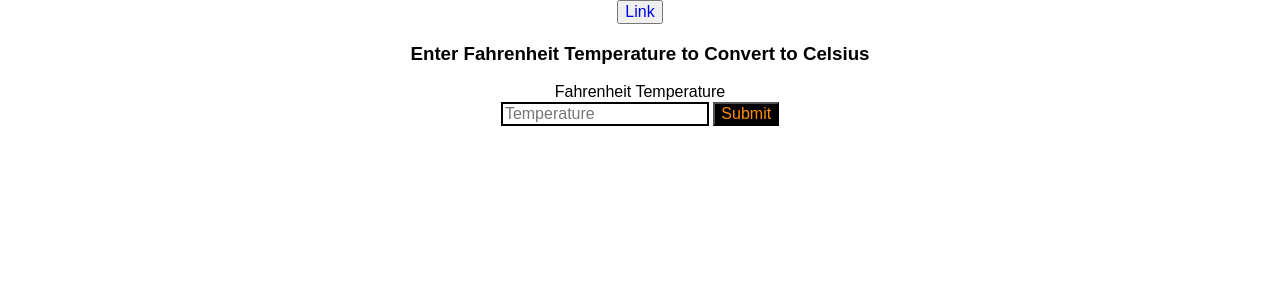
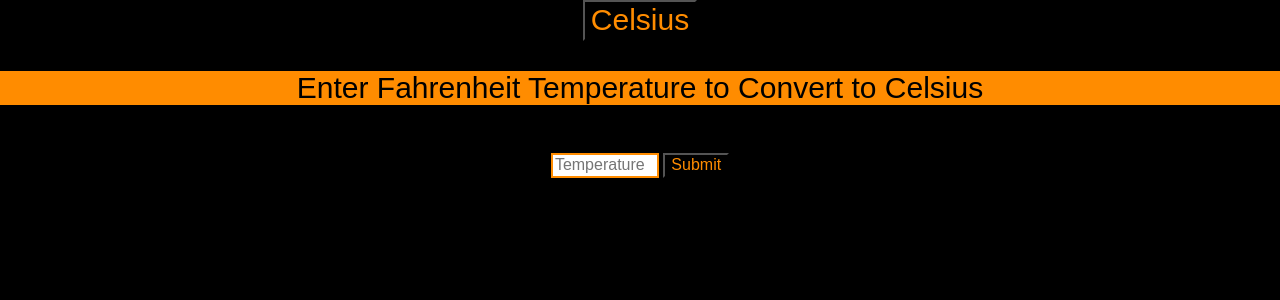
Before and after one commit to svalenzuela1/flask-physics-calc, a Flask app: page /fahrenheit in a window 1280 px wide. Shown: the top 300 px of the page. Run offline with Flask 2, Linux system fonts and the light colour scheme; some libraries are stand-ins or nearby versions.

Commit message:
fahrenheit page in progress

```diff
--- a/static/style.css
+++ b/static/style.css
@@ -1,5 +1,9 @@
+html{
+    background-color: black;
+}
 a{
     text-decoration: none;
+    color: darkorange;
 }
 
 .first, .second{
@@ -16,17 +20,14 @@
     text-align: center;
 }
 
-/*.form2{*/
-/*    display: flex;*/
-/*    justify-content: center;*/
-/*    flex-direction: column;*/
-/*   */
-/*}*/
-
-/*Fahrenheit*/
+.nav{
+    background-color: inherit;
+    color: darkorange;
+    font-size: 30px;
+}
 .f_temp{
-    width: 200px;
-    border: 2px solid black;
+    width: 100px;
+    border: 2px solid darkorange;
 }
 
 .button{
@@ -34,4 +35,22 @@
     color: darkorange;
 }
 
+.button:hover{
+    background-color: darkorange;
+    color: black;
+    animation: running;
+}
+
+h3{
+    background-color: darkorange;
+    font-size: 30px;
+    font-weight: lighter;
+}
+
+.result{
+    color: darkorange;
+    font-weight: bolder;
+    font-size: 20px;
+}
+
 /*End of Fahrenheit*/
--- a/templates/index.html
+++ b/templates/index.html
@@ -9,7 +9,7 @@
 
 <body>
 <div class="routed">
-<button class="link"> <a href={{ url_for('celsius_converter') }}>Link</a></button>
+<button class="nav"> <a href={{ url_for('celsius_converter') }}>Fahrenheit</a></button>
 </div>
 
 <div class="first">
--- a/templates/result.html
+++ b/templates/result.html
@@ -9,7 +9,7 @@
 
 <body>
 <div class="routed">
-<button class="nav"> <a href={{ url_for('fahrenheit_converter') }}>Link</a></button>
+<button class="nav"> <a href={{ url_for('fahrenheit_converter') }}>Celsius</a></button>
 </div>
 
 <div class="second">
@@ -31,7 +31,7 @@
     </form>
 </div>
 
-<div>
+<div class="result">
     {% if celsius %}
 
         <p> It is {{ celsius }} Degrees Celsius</p>
```
